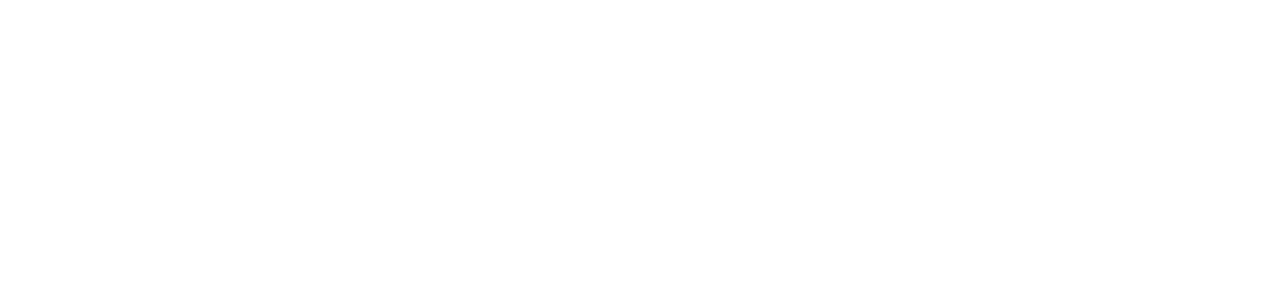
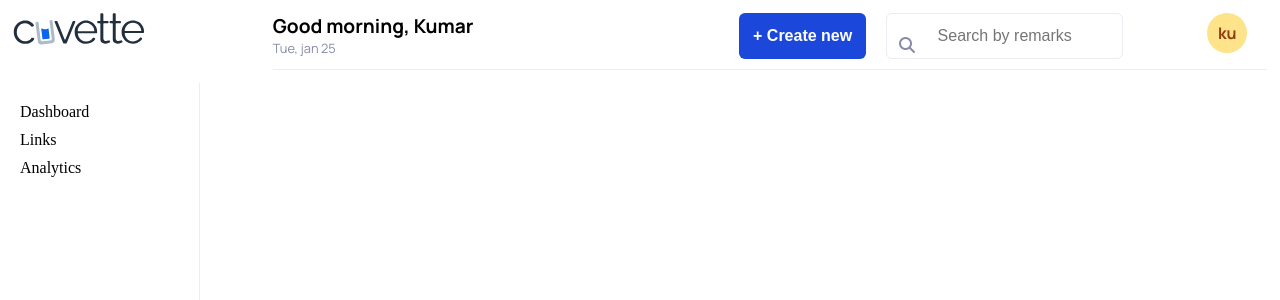
Before and after one commit to S-kumar856/link_management_platform, a React (Vite) app in the folder frontend/: page /mainpage in a window 1280 px wide. Before the commit this address had no page. Shown: the top 300 px of the page. Built offline with nearby package versions, Linux system fonts and the light colour scheme.

Commit message:
completed navbar

```diff
--- a/frontend/index.html
+++ b/frontend/index.html
@@ -5,6 +5,7 @@
     <link rel="icon" type="image/svg+xml" href="/vite.svg" />
     <meta name="viewport" content="width=device-width, initial-scale=1.0" />
     <title>Url_Shortner</title>
+    <link rel="stylesheet" href="https://cdnjs.cloudflare.com/ajax/libs/font-awesome/6.7.2/css/all.min.css" integrity="sha512-Evv84Mr4kqVGRNSgIGL/F/aIDqQb7xQ2vcrdIwxfjThSH8CSR7PBEakCr51Ck+w+/U6swU2Im1vVX0SVk9ABhg==" crossorigin="anonymous" referrerpolicy="no-referrer" />
   </head>
   <body>
     <div id="root"></div>
--- a/frontend/src/App.jsx
+++ b/frontend/src/App.jsx
@@ -2,6 +2,10 @@
 import { Route, Routes } from 'react-router-dom'
 import Register from './components/Register/Register'
 import Login from './components/Login/Login'
+import MainPage from './components/mainpage/MainPage'
+import Dashboard from './components/Dashboard/Dashboard'
+import LinkPage from './components/Dashboard/links'
+
 
 const App = () => {
   return (
@@ -9,9 +13,13 @@
         <Routes>
             <Route path="/" element={<Register />} />
             <Route path="/login" element={<Login />} />
+            <Route path='/mainpage' element={<MainPage/>}>
+              <Route path='dashboard' element={<Dashboard/>} />
+              <Route path='link' element={<LinkPage/>} />
+            </Route>
         </Routes>
     </>
   )
 }
 
-export default App
+export default App;
--- /dev/null
+++ b/frontend/src/components/Dashboard/Dashboard.jsx
@@ -0,0 +1,11 @@
+import React from 'react'
+
+const Dashboard = () => {
+  return (
+    <div>
+      im dash board
+    </div>
+  )
+}
+
+export default Dashboard
--- /dev/null
+++ b/frontend/src/components/Dashboard/links.jsx
@@ -0,0 +1,11 @@
+import React from 'react'
+
+const LinkPage = () => {
+  return (
+    <div>
+      im links page
+    </div>
+  )
+}
+
+export default LinkPage
--- /dev/null
+++ b/frontend/src/components/Navbar/Navbar.jsx
@@ -0,0 +1,35 @@
+import React from 'react';
+import style from './Navbar.module.css';
+import logo from '../../assets/logo.svg'
+
+const Navbar = () => {
+    return (
+        <>
+            <div className={style.Navbar}>
+                <div className={style.Logo}>
+                    <img src={logo} alt="Logo.png" />
+                </div>
+                <div className={style.right_navbar}>
+                    <div className={style.profile_name}>
+                        <span>Good morning, Kumar</span>
+                        <p>Tue, jan 25</p>
+                    </div>
+                    <div className={style.Nav_Acton}>
+                        <button className={style.create_button}>+ Create new</button>
+                        <div className={style.search}>
+
+                        <i className="fa-solid fa-magnifying-glass"></i>
+                        <input type="text"
+                        placeholder='Search by remarks'
+                        className={style.Nav_search}
+                         />
+                        </div>
+                    <div className={style.profile_circle}>ku</div>
+                    </div>
+                </div>
+            </div>
+        </>
+    )
+}
+
+export default Navbar
--- /dev/null
+++ b/frontend/src/components/Navbar/Navbar.module.css
@@ -0,0 +1,83 @@
+.Navbar{
+    display: flex;
+    padding:1vw;
+    gap: 10vw;
+    font-family:Manrope;
+
+}
+
+.right_navbar{
+    width: 100%;
+    display: flex;
+    justify-content: space-between;
+    border-bottom: 1px solid #ECECF2;
+    padding-bottom: 10px;
+}
+
+.profile_name span{
+    font-size: 1.2rem;
+    font-weight: 700;
+}
+
+.profile_name p{
+    font-size: 0.8rem;
+    color: #878BA9;
+}
+
+.Nav_Acton{
+    display: flex;
+    gap: 20px;
+}
+.create_button{
+    background-color: #1B48DA;
+    padding: 10px 14px;
+    border-radius: 6px;
+    border: none;
+    outline: none;
+    color: #FFFFFF;
+    font-size: 1rem;
+    font-weight: 600;
+    cursor: pointer;
+    transition: 0.3s;
+}
+
+.create_button:hover{
+    /* transform: scale(1.05); */
+    background-color: #6481df;
+}
+
+.Nav_search{
+    padding: 13px 14px;
+    margin-right: 5vw;
+    border-radius: 6px;
+    text-align: center;
+    font-size: 1rem;
+    outline: none;
+    border: 1px solid #ECECF2;
+    font-weight: 400;
+}
+
+.search{
+    position: relative;
+    color: #878BA9;
+}
+
+.search i{
+    position: absolute;
+    top: 3vh;
+    padding-left: 1vw;
+}
+
+.profile_circle{
+    width: 40px;
+    height: 40px;
+    border-radius: 50%;
+    background-color: #FDE48A;
+    display: flex;
+    align-items: center;
+    justify-content: center;
+    margin-right: 20px;
+    color: #923E0E;
+    font-size: 1rem;
+    font-weight: 700;
+}
--- a/frontend/src/components/mainpage/MainPage.jsx
+++ b/frontend/src/components/mainpage/MainPage.jsx
@@ -0,0 +1,35 @@
+import React from 'react'
+import { Outlet, useNavigate } from 'react-router-dom';
+import Navbar from '../Navbar/Navbar'
+import style from './MainPage.module.css'
+
+const MainPage = () => {
+    const navigate = useNavigate();
+    return (
+        <>
+            <Navbar />
+
+            <div style={{ display: 'flex', height: '100vh' }}>
+                {/* Sidebar */}
+                <div className={style.sideBar}>
+                    <div className={style.dashboard}>
+                        <p onClick={() => navigate('dashboard')}>Dashboard</p>
+                    </div>
+                    <div className={style.link}>
+                        <p onClick={() => navigate('link')}>Links</p>
+                    </div>
+                    <div className={style.analytics}>
+                        <p onClick={() => navigate('link')}>Analytics</p>
+                    </div>
+                </div>
+
+                {/* Main Content */}
+                <div>
+                    <Outlet />
+                </div>
+            </div>
+        </>
+    )
+}
+
+export default MainPage
--- a/frontend/src/components/mainpage/MainPage.module.css
+++ b/frontend/src/components/mainpage/MainPage.module.css
@@ -0,0 +1,8 @@
+.sideBar{
+    width: 200px;
+    border-right: 1px solid #ECECF2;
+    padding: 20px;
+    display: flex;
+    flex-direction: column;
+    gap: 10px;
+}
--- a/frontend/src/index.css
+++ b/frontend/src/index.css
@@ -1,3 +1,4 @@
+@import url('https://fonts.googleapis.com/css2?family=Manrope:wght@200..800&display=swap');
 *{
     margin: 0;
     padding: 0;
```
Also changed, not shown: frontend/src/components/Dashboard/Dashboard.module.css (added).
